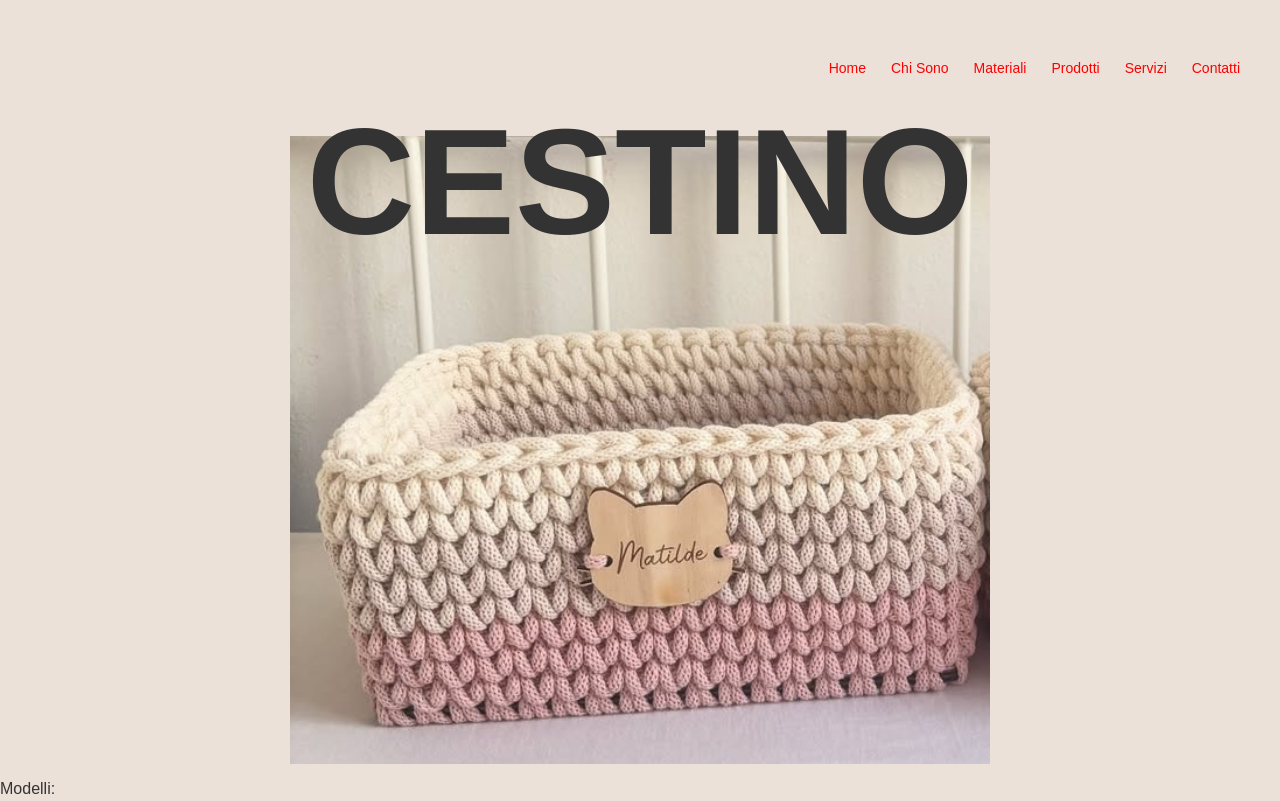
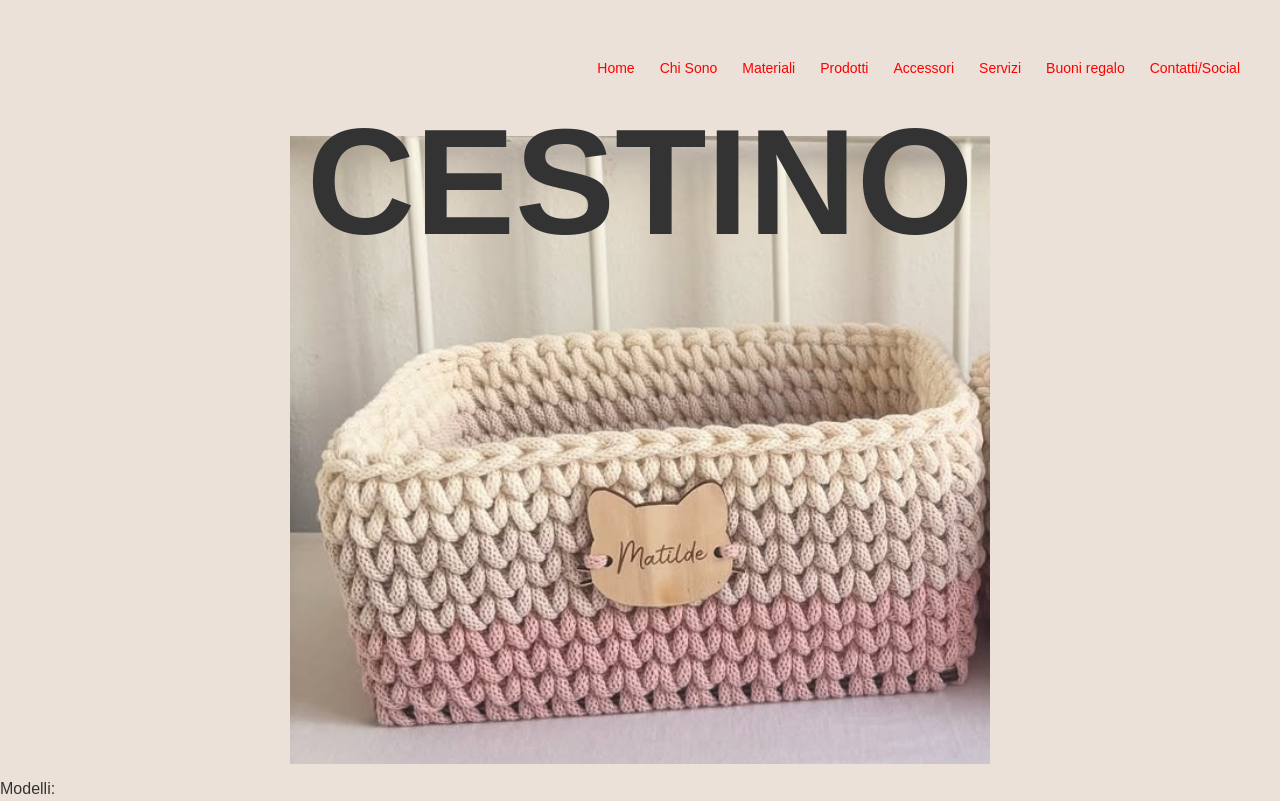
Before and after one commit to Danilo-comi/Sogni-intreciati, a plain HTML site: page Prodotti/Cestino.html in a window 1280 px wide. Shown: the top 801 px of the page. Drawn offline with Linux system fonts and the light colour scheme.

Commit message:
Aggiorn.

```diff
--- a/Prodotti/Cestino.html
+++ b/Prodotti/Cestino.html
@@ -13,8 +13,10 @@
     <a href="/chi_sono.html">Chi Sono</a>
     <a href="/materiali.html">Materiali</a>
     <a href="/prodotti.html">Prodotti</a>
+    <a href="/Accessori.html">Accessori</a>
     <a href="/servizi.html">Servizi</a>
-    <a href="/contatti.html">Contatti</a>
+    <a href="/buoni-regali">Buoni regalo</a>
+    <a href="/contatti.html">Contatti/Social</a>
 </div>
  <div class="mio-banner">
        <img src="/immagini/cestino.jpg" alt="cestino" width="300" height="200">
```
Also changed, not shown: index.html (+3 -1 lines).
